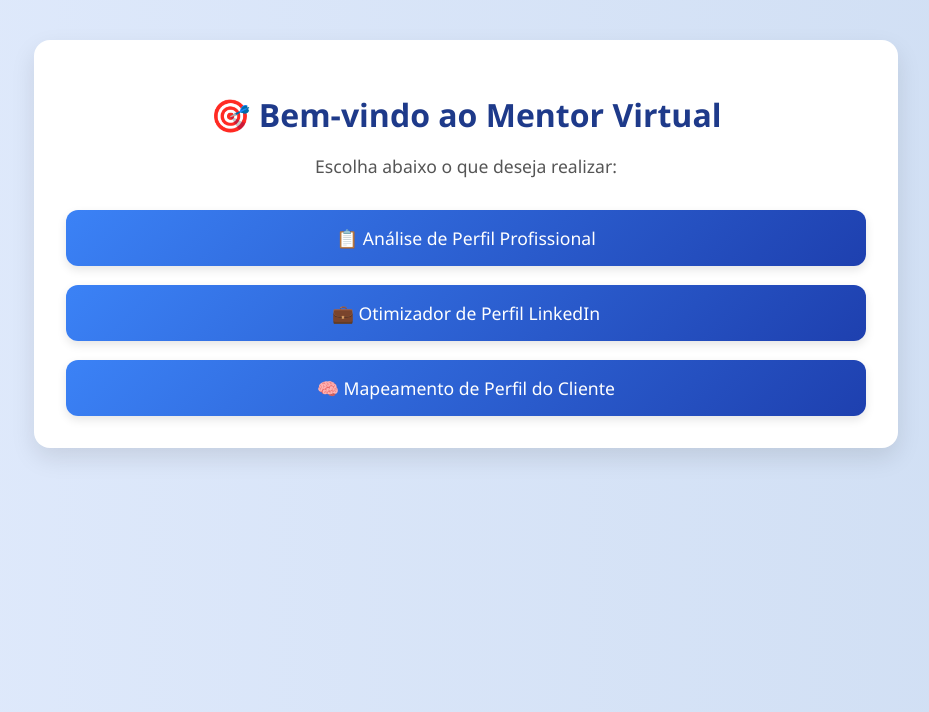
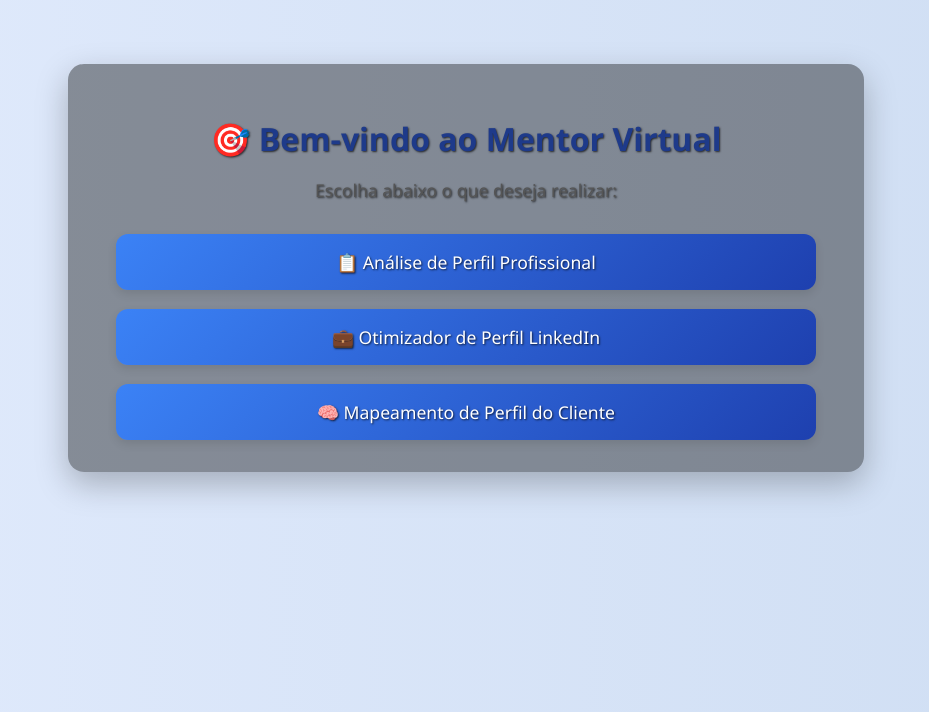
Before and after one commit to lega-nft/mentorvirtual, a FastAPI app: page / in a window 1280 px wide. Shown: the top 712 px of the page, without its empty margins (174-1103 px from the left). Run offline with FastAPI, Linux system fonts and the light colour scheme.

Commit message:
Update style.css

```diff
--- a/static/style.css
+++ b/static/style.css
@@ -6,12 +6,16 @@ body {
 }
 
 .container {
-  max-width: 800px;
-  margin: 40px auto;
-  padding: 2rem;
-  background: white;
+  max-width: 700px;
+  margin: 4rem auto;
+  padding: 2rem 3rem;
+  background: rgba(0, 0, 0, 0.4);
   border-radius: 16px;
-  box-shadow: 0 10px 25px rgba(0, 0, 0, 0.1);
+  box-shadow: 0 12px 32px rgba(0, 0, 0, 0.25);
+  color: #ffffff;
+  font-size: 1rem;
+  font-weight: 400;
+  text-shadow: 1px 1px 2px rgba(0, 0, 0, 0.7);
 }
 
 .title {
```
